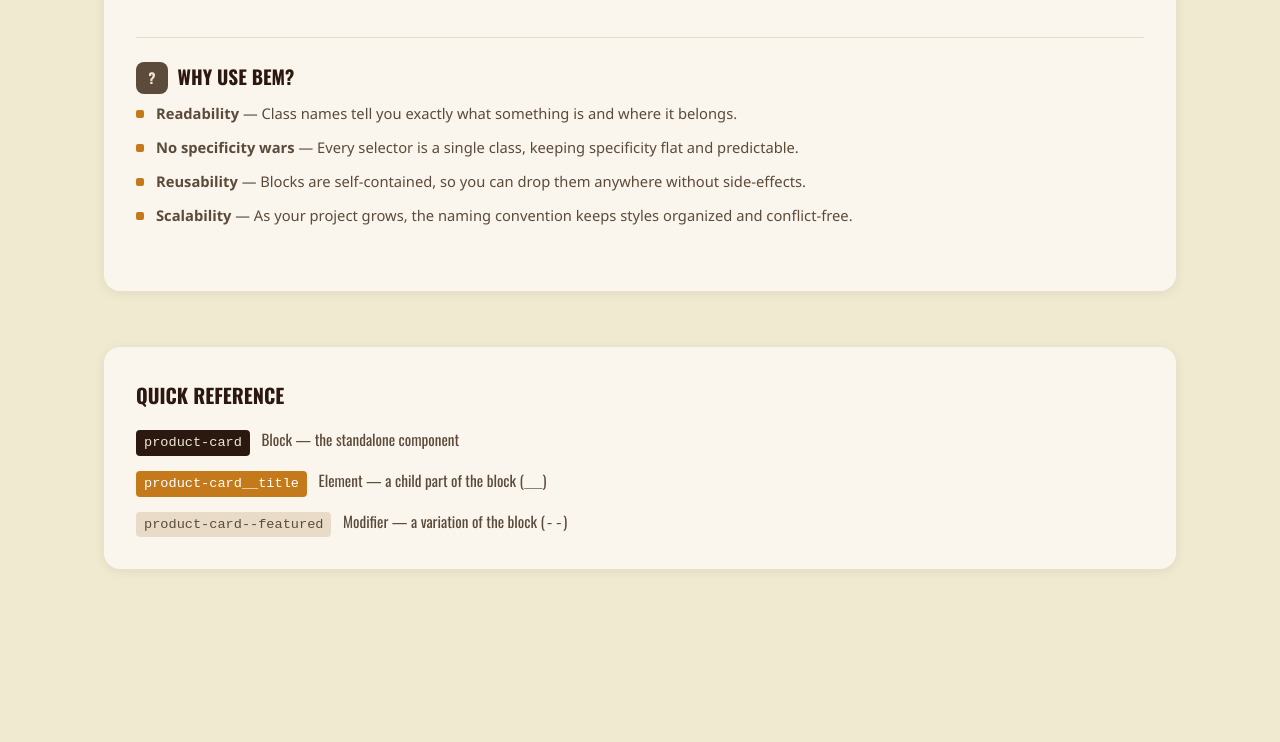
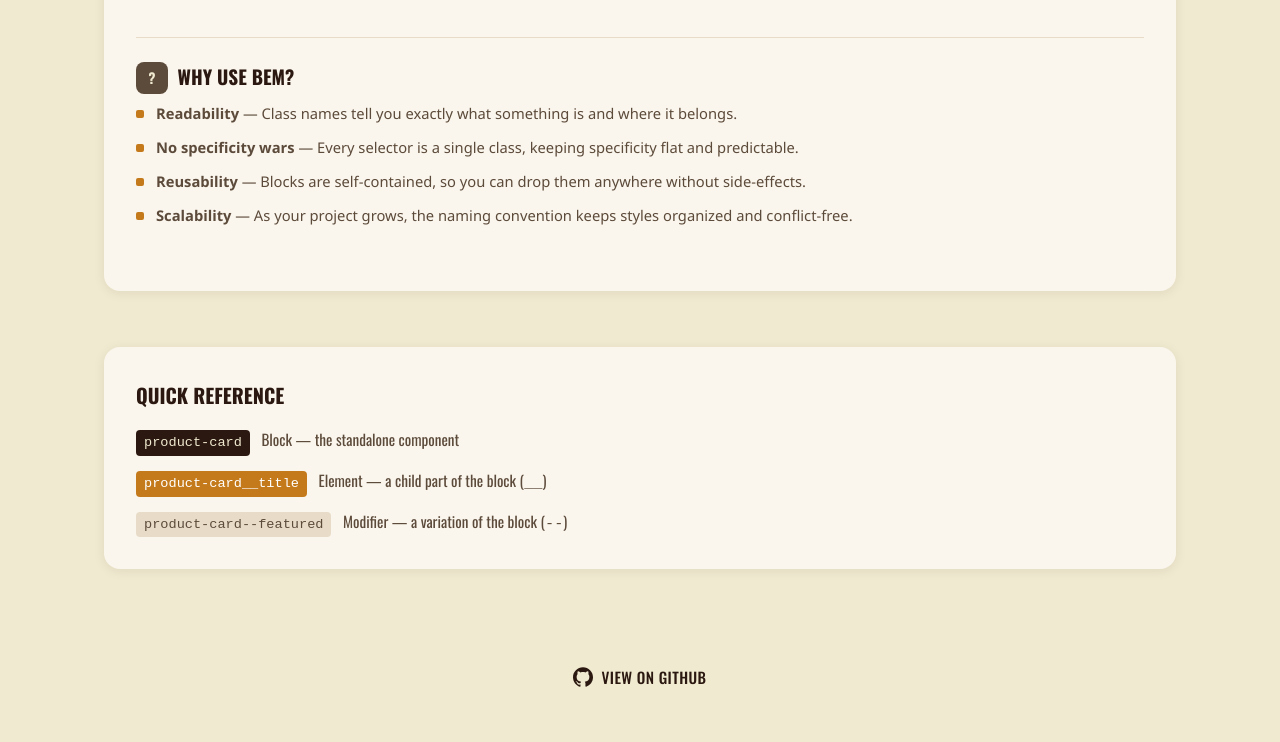
Before and after one commit to season-shrestha-university/BEM-Cheatsheet, a plain HTML site: page index.html in a window 1280 px wide. Shown: the part 2091-2833 px from the top of the page. Before the commit the page ends 2724 px from the top, so only its background shows below. Drawn offline with nearby package versions, Linux system fonts and the light colour scheme.

Commit message:
feat: update READ me with explaination

```diff
--- a/index.html
+++ b/index.html
@@ -273,5 +273,27 @@
         </ul>
       </section>
     </main>
+
+    <footer class="footer">
+      <a
+        class="footer__github-link"
+        href="https://github.com/season-shrestha-university/BEM-Cheatsheet"
+        target="_blank"
+        rel="noopener noreferrer"
+      >
+        <svg
+          class="footer__github-icon"
+          viewBox="0 0 24 24"
+          width="20"
+          height="20"
+          fill="currentColor"
+        >
+          <path
+            d="M12 .297c-6.63 0-12 5.373-12 12 0 5.303 3.438 9.8 8.205 11.385.6.113.82-.258.82-.577 0-.285-.01-1.04-.015-2.04-3.338.724-4.042-1.61-4.042-1.61C4.422 18.07 3.633 17.7 3.633 17.7c-1.087-.744.084-.729.084-.729 1.205.084 1.838 1.236 1.838 1.236 1.07 1.835 2.809 1.305 3.495.998.108-.776.417-1.305.76-1.605-2.665-.3-5.466-1.332-5.466-5.93 0-1.31.465-2.38 1.235-3.22-.135-.303-.54-1.523.105-3.176 0 0 1.005-.322 3.3 1.23.96-.267 1.98-.399 3-.405 1.02.006 2.04.138 3 .405 2.28-1.552 3.285-1.23 3.285-1.23.645 1.653.24 2.873.12 3.176.765.84 1.23 1.91 1.23 3.22 0 4.61-2.805 5.625-5.475 5.92.42.36.81 1.096.81 2.22 0 1.606-.015 2.896-.015 3.286 0 .315.21.69.825.57C20.565 22.092 24 17.592 24 12.297c0-6.627-5.373-12-12-12"
+          />
+        </svg>
+        View on GitHub
+      </a>
+    </footer>
   </body>
 </html>
--- a/style.css
+++ b/style.css
@@ -526,3 +526,30 @@ body {
     margin-bottom: 0.25rem;
   }
 }
+
+/* =========================================
+   Block: footer
+   ========================================= */
+
+.footer {
+  text-align: center;
+  padding: 2rem 1.5rem 3rem;
+}
+
+.footer__github-link {
+  display: inline-flex;
+  align-items: center;
+  gap: 0.5rem;
+  color: #2b1810;
+  text-decoration: none;
+  font-family: "Oswald", sans-serif;
+  font-size: 0.95rem;
+  font-weight: 500;
+  letter-spacing: 0.03em;
+  text-transform: uppercase;
+  transition: color 0.2s ease;
+}
+
+.footer__github-link:hover {
+  color: #555;
+}
```
Also changed, not shown: 1 other file.
